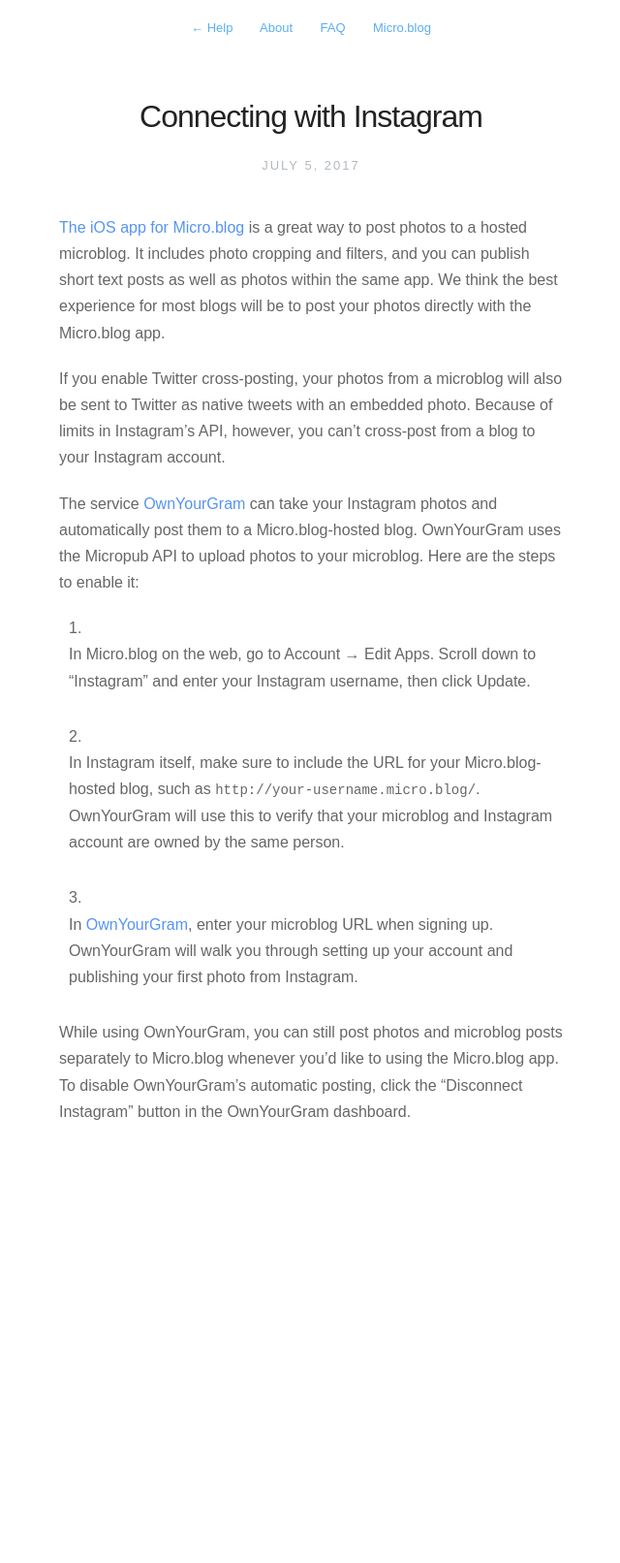
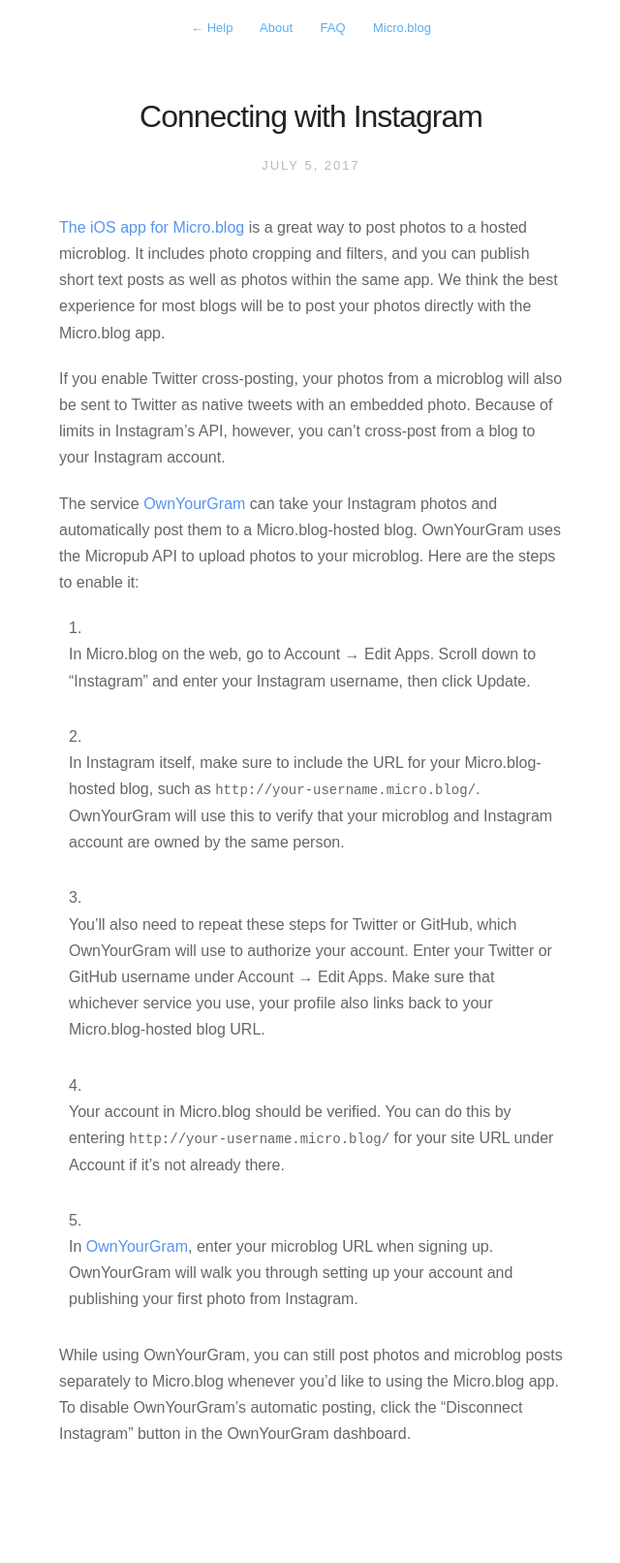
Before and after one commit to microdotblog/help.micro.blog, a Jekyll site: the page built from _posts/2017-07-05-instagram.markdown, in a window 1280 px wide. Shown: the whole page at 97% size, without its empty margins (319-959 px from the left). Built offline with Jekyll 4.4.1, drawn with Linux system fonts in a browser that asks for light colours; nearby versions of some CDN libraries; before the commit the page ends 1280 px from its top, so only the background shows below that.

Commit message:
Added more instructions for setting up Twitter or GitHub auth.

```diff
--- a/_posts/2017-07-05-instagram.markdown
+++ b/_posts/2017-07-05-instagram.markdown
@@ -14,6 +14,10 @@
 
 2. In Instagram itself, make sure to include the URL for your Micro.blog-hosted blog, such as `http://your-username.micro.blog/`. OwnYourGram will use this to verify that your microblog and Instagram account are owned by the same person.
 
-3. In [OwnYourGram](https://ownyourgram.com/), enter your microblog URL when signing up. OwnYourGram will walk you through setting up your account and publishing your first photo from Instagram.
+3. You'll also need to repeat these steps for Twitter or GitHub, which OwnYourGram will use to authorize your account. Enter your Twitter or GitHub username under Account → Edit Apps. Make sure that whichever service you use, your profile also links back to your Micro.blog-hosted blog URL.
+
+4. Your account in Micro.blog should be verified. You can do this by entering `http://your-username.micro.blog/` for your site URL under Account if it's not already there.
+
+5. In [OwnYourGram](https://ownyourgram.com/), enter your microblog URL when signing up. OwnYourGram will walk you through setting up your account and publishing your first photo from Instagram.
 
 While using OwnYourGram, you can still post photos and microblog posts separately to Micro.blog whenever you'd like to using the Micro.blog app. To disable OwnYourGram's automatic posting, click the "Disconnect Instagram" button in the OwnYourGram dashboard.
```
